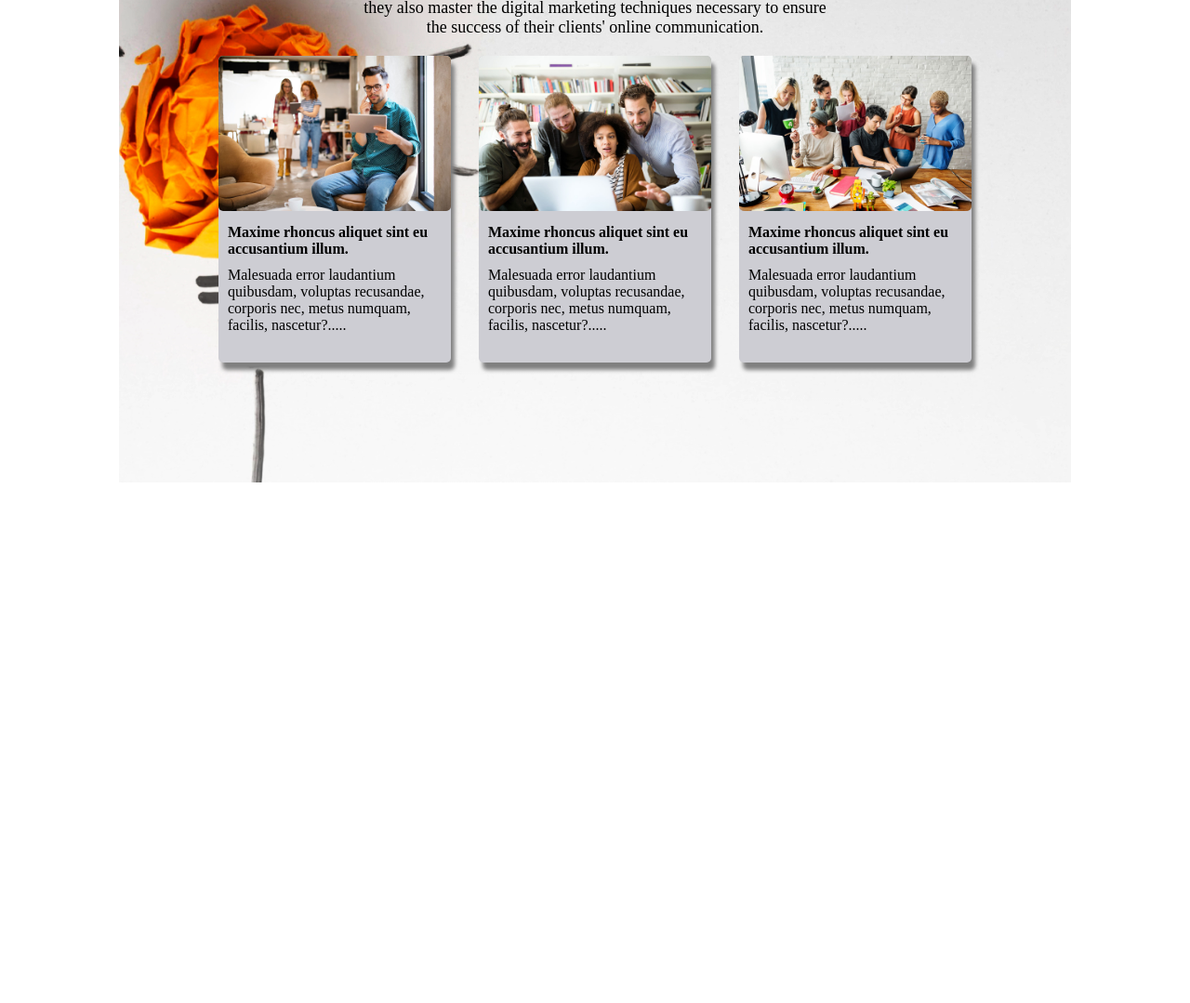
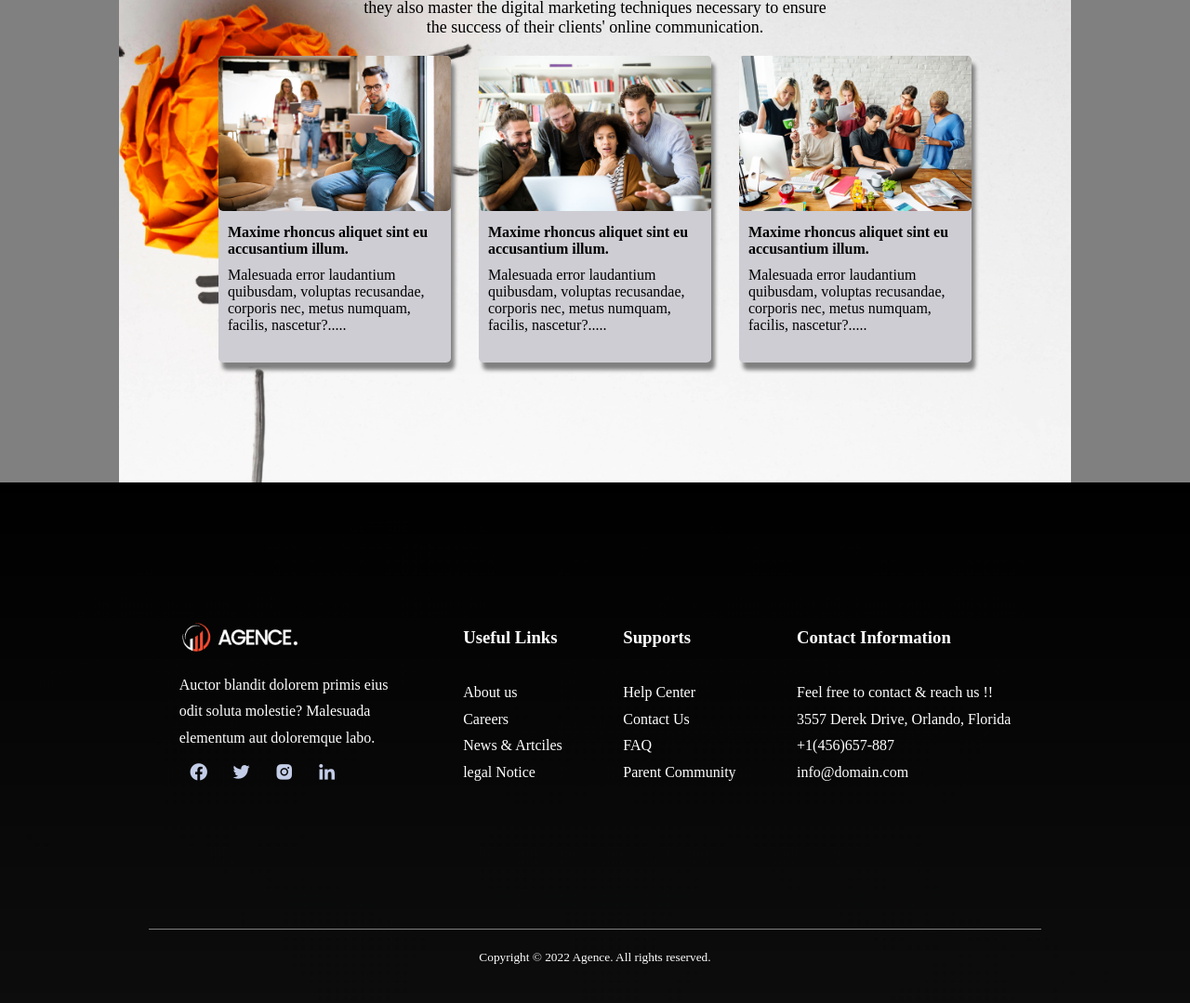
Before and after one commit to niladhikari/digital-office, a plain HTML site: page index.html in a window 1280 px wide. Shown: the part 2060-3139 px from the top of the page at 93% size. Before the commit the page ends 2579 px from the top, so only its background shows below. Drawn offline with nearby package versions, Linux system fonts and the light colour scheme.

Commit message:
add footer section and add all the things

```diff
--- a/index.html
+++ b/index.html
@@ -6,6 +6,7 @@
     <meta http-equiv="X-UA-Compatible" content="IE=edge">
     <meta name="viewport" content="width=device-width, initial-scale=1.0">
     <title>Document</title>
+    <link href="https://unpkg.com/boxicons@2.1.4/css/boxicons.min.css" rel="stylesheet" />
     <link rel="stylesheet" href="style.css">
 </head>
 
@@ -108,7 +109,10 @@
                     <h1 class="title blog-title">
                         <span class="primary-color">Blog</span> & News From Us!
                     </h1>
-                    <p class="banner-discription">Digital agencies (also called Web agencies, or 360° agencies) are companies specialized in the creation of websites and digital content, they also master the digital marketing techniques necessary to ensure the success of their clients' online communication.</p>
+                    <p class="banner-discription">Digital agencies (also called Web agencies, or 360° agencies) are
+                        companies specialized in the creation of websites and digital content, they also master the
+                        digital marketing techniques necessary to ensure the success of their clients' online
+                        communication.</p>
                 </div>
             </div>
             <!-- blog card section start -->
@@ -116,23 +120,83 @@
                 <div class="blog-card">
                     <img src="asset/image/blog-1.jpg" alt="" class="card-img">
                     <h4 class="card-caption">Maxime rhoncus aliquet sint eu accusantium illum.</h4>
-                    <p class="card-discription">Malesuada error laudantium quibusdam, voluptas recusandae, corporis nec, metus numquam, facilis, nascetur?.....</p>
+                    <p class="card-discription">Malesuada error laudantium quibusdam, voluptas recusandae, corporis nec,
+                        metus numquam, facilis, nascetur?.....</p>
                 </div>
                 <div class="blog-card">
                     <img src="asset/image/blog-2.jpg" alt="" class="card-img">
                     <h4 class="card-caption">Maxime rhoncus aliquet sint eu accusantium illum.</h4>
-                    <p class="card-discription">Malesuada error laudantium quibusdam, voluptas recusandae, corporis nec, metus numquam, facilis, nascetur?.....</p>
+                    <p class="card-discription">Malesuada error laudantium quibusdam, voluptas recusandae, corporis nec,
+                        metus numquam, facilis, nascetur?.....</p>
                 </div>
                 <div class="blog-card">
                     <img src="asset/image/blog-3.jpg" alt="" class="card-img">
                     <h4 class="card-caption">Maxime rhoncus aliquet sint eu accusantium illum.</h4>
-                    <p class="card-discription">Malesuada error laudantium quibusdam, voluptas recusandae, corporis nec, metus numquam, facilis, nascetur?.....</p>
+                    <p class="card-discription">Malesuada error laudantium quibusdam, voluptas recusandae, corporis nec,
+                        metus numquam, facilis, nascetur?.....</p>
                 </div>
             </div>
         </div>
     </main>
 
+    <!-- footer section start -->
+    <footer>
+        <div class="footer-container">
+            <div class="logo-box">
+                <img class="logo-image" src="asset/logo/logo.png" alt="" />
 
+                <p class="footerdis">
+                    Auctor blandit dolorem primis eius odit soluta molestie? Malesuada
+                    elementum aut doloremque labo.
+                </p>
+
+                <!-- Icon section start -->
+                <div class="icons">
+                    <a href="https://www.facebook.com/hridoy.adhikari.790" target="blank"><i
+                            class='bx bxl-facebook-circle'></i></a>
+                    <a href="https://twitter.com/adhikari_hridoy" target="blank"><i class='bx bxl-twitter'></i></a>
+                    <a href="https://www.instagram.com/hridoy_adhikari_/ " target="blank"><i
+                            class='bx bxl-instagram-alt'></i></a>
+                    <a href="https://www.linkedin.com/in/hridoy-adhikari-b46051270/ " target="blank"><i
+                            class='bx bxl-linkedin'></i></a>
+
+                </div>
+            </div>
+
+            <!-- usful links section start -->
+            <div class="Useful-links">
+                <h3 class="footer-title">Useful Links</h3>
+
+                <p>About us</p>
+                <p>Careers</p>
+                <p>News & Artciles</p>
+                <p>legal Notice</p>
+            </div>
+            <div class="supports">
+                <h3 class="footer-title">Supports</h3>
+
+                <p>Help Center</p>
+                <p>Contact Us</p>
+                <p>FAQ</p>
+                <p>Parent Community</p>
+            </div>
+            <div class="contact">
+                <h3 class="footer-title">Contact Information</h3>
+                <p>Feel free to contact & reach us !!</p>
+                <p>
+                    <i class="fa-solid fa-location-pin"></i>3557 Derek Drive, Orlando,
+                    Florida
+                </p>
+                <p><i class="fa-solid fa-phone-volume"></i>+1(456)657-887</p>
+                <p><i class="fa-solid fa-envelope d"></i>info@domain.com</p>
+            </div>
+        </div>
+        <!-- <hr  class="hr"/> -->
+        <!-- footer last part -->
+        <p class="copy">
+            <small>Copyright &copy; 2022 Agence. All rights reserved.</small>
+        </p>
+    </footer>
 </body>
 
 </html>
--- a/style.css
+++ b/style.css
@@ -1,6 +1,7 @@
 * {
   margin: 0;
   padding: 0;
+
 }
 .primary-color {
   color: rgb(233, 84, 113);
@@ -12,6 +13,9 @@
 .praimary{
     background-color: red;
     color: white;
+}
+body{
+    background-color:gray;
 }
 /* header style */
 
@@ -73,15 +77,7 @@
 
 
 /* service section style */
-/* .main-container{
-    height: 300vh;
-    background-image: linear-gradient(rgba(0, 0, 0, 0.8), rgba(0, 0, 0, 0.10)),
-    url("asset/image/banner1.png");
-    background-repeat: no-repeat;
-    background-position: center;
-    background-size: cover;
-    background-blend-mode: overlay;
-} */
+
 .services-container{
     height: 100vh;
     background-image: linear-gradient(rgba(0, 0, 0, 0.6), rgba(0, 0, 0, 0.8)),
@@ -226,3 +222,58 @@
 .card-discription{
     margin: 0px 10px 10px 10px;
 }
+
+/* footer section style */
+footer{
+    width: 100%;
+    height: 70vh;
+    background-image: url(./asset/image/footer-bg.png),linear-gradient(rgba(0,0,0,1),rgba(0,0,0,0.9));
+    background-repeat: no-repeat;
+    background-blend-mode: overlay;
+    color: white;
+    line-height: 1.8em;
+}
+
+.footer-container{
+    display: flex;
+    width: 75%;
+    height: 60vh;
+    margin: 0 auto;
+    justify-content: space-around;
+    align-items: center;
+    border-bottom: 1px solid gray;
+}
+.footer-title{
+    margin-bottom: 30px;
+}
+.footerdis{
+    margin-top: -20px;
+}
+.logo-image{
+    width: 130px;
+    margin-bottom: 30px;
+}
+.icons{
+    padding-top: 10px;
+}
+.icons a{
+    font-size: 22px;
+    padding: 10px;
+    color: rgb(195, 205, 231);
+}
+.footer-dis{
+    display: block;
+    margin-block-start: 1em;
+    margin-block-end: 1em;
+    margin-inline-start: 0px;
+    margin-inline-end: 0px;
+}
+
+.logo-box {
+    width: 25%;
+}
+
+.copy {
+    text-align: center;
+    padding: 15px;
+}
```
